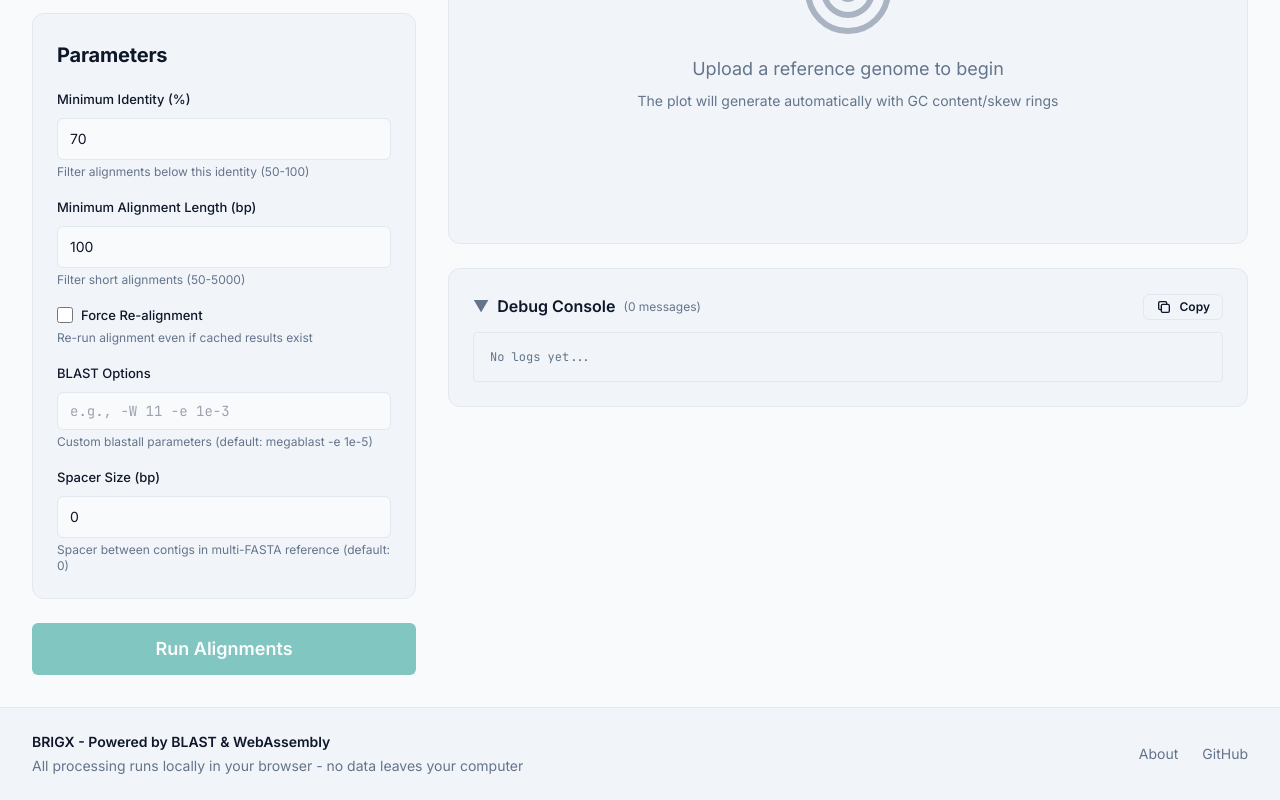
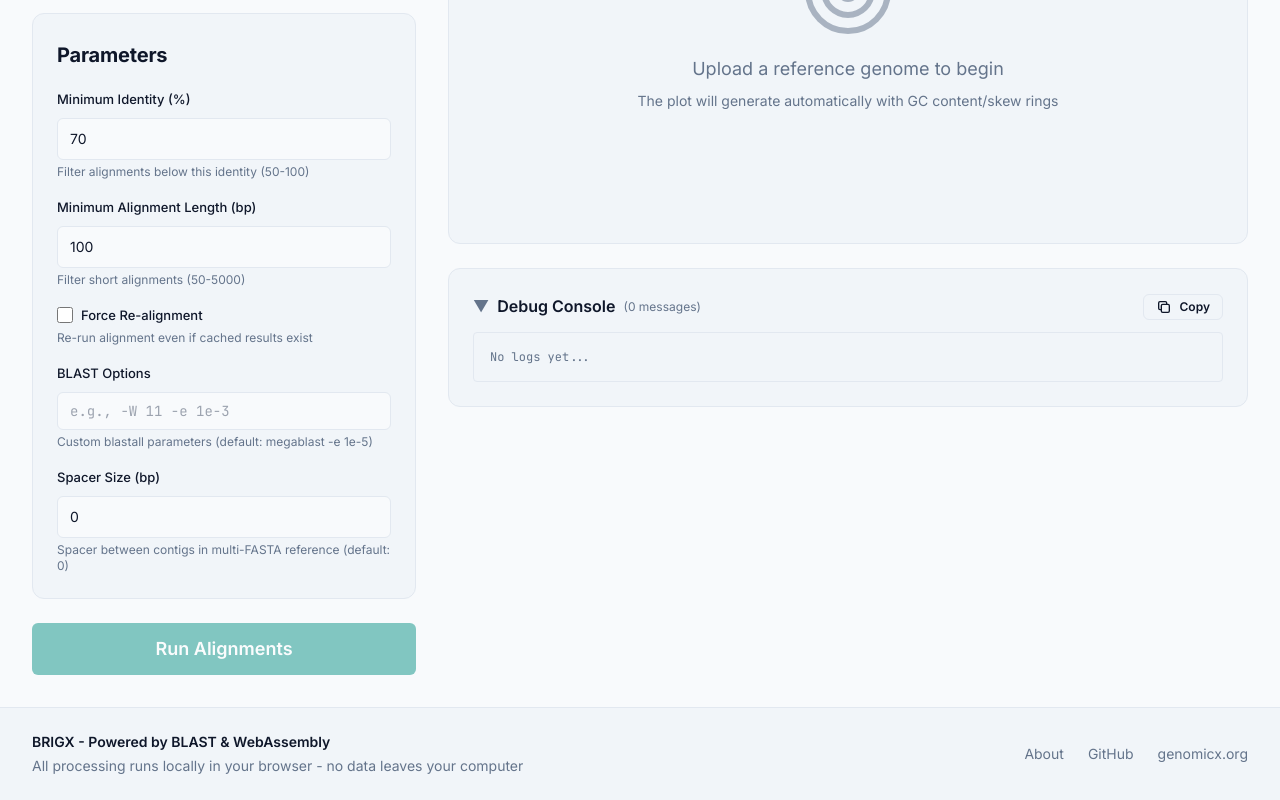
Before and after one commit to happykhan/brigx, a Next.js app: page / in a window 1280 px wide. Shown: the part 559-1359 px from the top of the page. Built offline with nearby package versions, Linux system fonts and the light colour scheme; what handsontable would draw is missing.

Commit message:
feat: add genomicx.org link to footer
Co-Authored-By: Claude Opus 4.6 (1M context) <noreply@anthropic.com>

```diff
--- a/app/about/page.tsx
+++ b/app/about/page.tsx
@@ -139,6 +139,9 @@ export default function AboutPage() {
               <a href="https://github.com/happykhan/brigx" target="_blank" rel="noopener noreferrer" className="transition-colors hover:text-[var(--gx-accent)]" style={{ color: 'var(--gx-text-muted)' }}>
                 GitHub
               </a>
+              <a href="https://genomicx.org" target="_blank" rel="noopener noreferrer" className="transition-colors hover:text-[var(--gx-accent)]" style={{ color: 'var(--gx-text-muted)' }}>
+                genomicx.org
+              </a>
             </div>
           </div>
         </div>
--- a/app/page.tsx
+++ b/app/page.tsx
@@ -755,6 +755,9 @@ export default function Home() {
                 <a href="https://github.com/happykhan/brigx" target="_blank" rel="noopener noreferrer" className="transition-colors hover:text-[var(--gx-accent)]" style={{ color: 'var(--gx-text-muted)' }}>
                   GitHub
                 </a>
+                <a href="https://genomicx.org" target="_blank" rel="noopener noreferrer" className="transition-colors hover:text-[var(--gx-accent)]" style={{ color: 'var(--gx-text-muted)' }}>
+                  genomicx.org
+                </a>
               </div>
             </div>
           </div>
```
